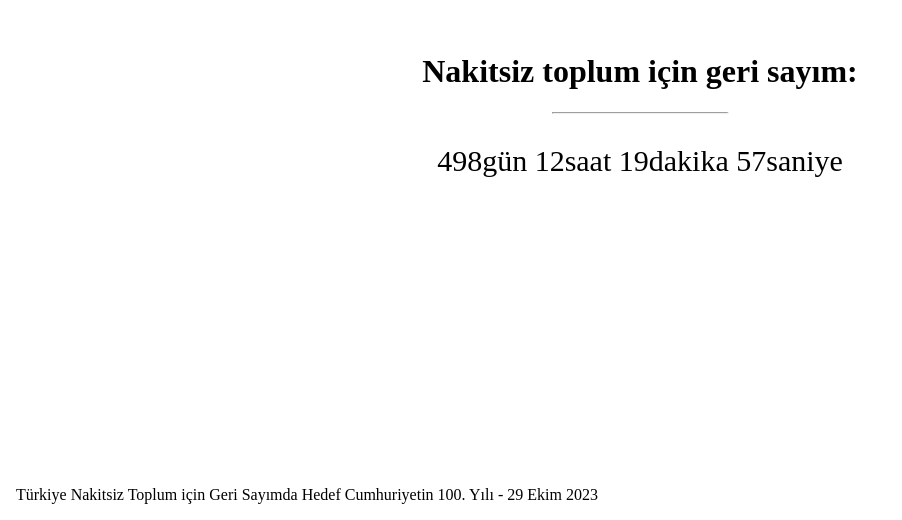
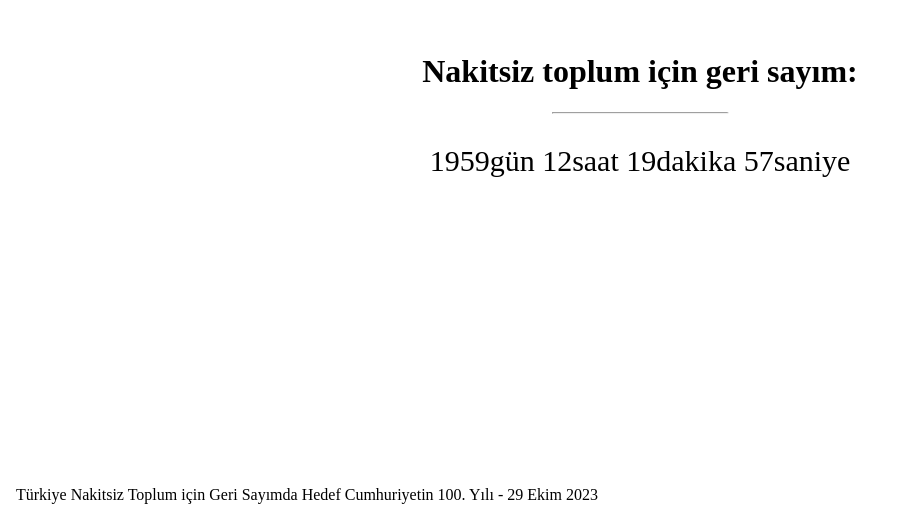
Before and after one commit to kurtulussahin/nakitsiz_toplum, a plain HTML site: page index.html in a window 1280 px wide. Shown: the part 280-800 px from the top of the page, without its empty margins (0-902 px from the left). Drawn offline with Linux system fonts and the light colour scheme.

Commit message:
Update index.html

```diff
--- a/index.html
+++ b/index.html
@@ -57,7 +57,7 @@ hr {
 
 <script>
 // Set the date we're counting down to
-var countDownDate = new Date("Oct 29, 2019 00:00:01").getTime();
+var countDownDate = new Date("Oct 29, 2023 00:00:01").getTime();
 
 // Update the count down every 1 second
 var countdownfunction = setInterval(function() {
```
